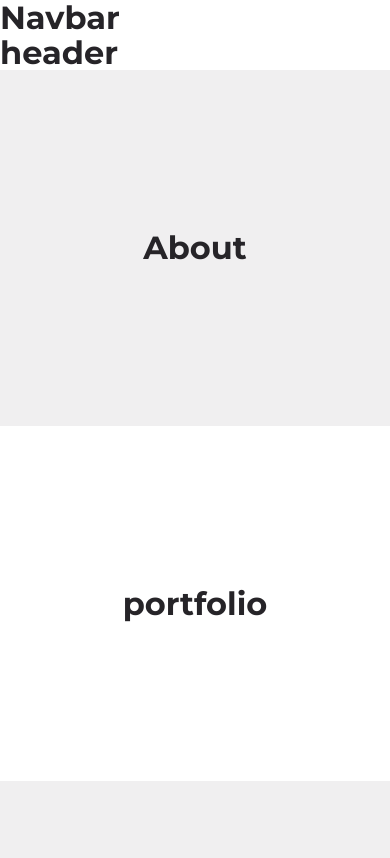
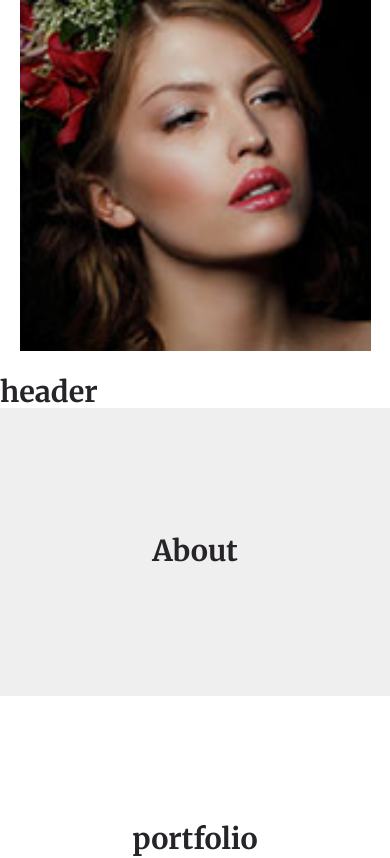
Before and after one commit to Anurag41682/Portfolio_2.0, a React (Vite) app: page / in a window 390 px wide. Shown: the top 858 px of the page. Built offline with nearby package versions, Linux system fonts and the light colour scheme.

Commit message:
added mediaQuery and custom.d.ts

```diff
--- a/index.html
+++ b/index.html
@@ -4,7 +4,7 @@
     <meta charset="UTF-8" />
     <link rel="icon" type="image/svg+xml" href="/vite.svg" />
     <link
-      href="https://fonts.googleapis.com/css2?family=Montserrat:ital,wght@0,100..900;1,100..900&display=swap"
+      href="https://fonts.googleapis.com/css2?family=Merriweather:ital,wght@0,300;0,400;0,700;0,900;1,300;1,400;1,700;1,900&display=swap"
       rel="stylesheet"
     />
     <meta name="viewport" content="width=device-width, initial-scale=1.0" />
--- a/src/index.css
+++ b/src/index.css
@@ -35,7 +35,7 @@ html {
 }
 
 body {
-  font-family: "Montserrat", sans-serif;
+  font-family: "Merriweather", serif;
   line-height: 1.6;
   font-size: 0.9rem;
 }
@@ -146,10 +146,12 @@ img {
   background: transparent;
   border-color: var(--color-white);
 }
+
 .btn-primary {
   background-color: var(--color-primary);
   color: white; /*text color always white*/
 }
+
 .btn-primary:hover {
   background-color: transparent;
   border-color: var(--color-primary);
@@ -159,3 +161,54 @@ img {
 .btn-sm {
   padding: 0.5rem 1.2rem;
 }
+
+/* Tablets */
+@media screen and (max-width: 1024px) {
+  body {
+    font-size: 1rem;
+  }
+
+  .container {
+    width: var(--container-width-md);
+  }
+
+  section {
+    padding: 8rem 0;
+  }
+
+  section > p {
+    width: 72%;
+    margin-bottom: 3rem;
+  }
+
+  h1 {
+    font-size: 2rem;
+  }
+}
+
+/* Phones */
+@media screen and (max-width: 600px) {
+  h1 {
+    font-size: 2.4rem;
+  }
+
+  h2 {
+    font-size: 1.8rem;
+  }
+
+  h3 {
+    font-size: 1.4rem;
+  }
+
+  h4 {
+    font-size: 1rem;
+  }
+
+  .btn {
+    padding: 0.6rem 1.5rem;
+  }
+
+  section > p {
+    width: var(--container-width-md);
+  }
+}
--- a/src/section/navbar/Navbar.tsx
+++ b/src/section/navbar/Navbar.tsx
@@ -1,8 +1,15 @@
+import Logo from "../../assets/logo.jpg";
 import "./navbar.css";
 const Navbar = () => {
   return (
     <nav>
-      <h2>Navbar</h2>
+      <div className="container nav_container">
+        <a>
+          <img src={Logo} alt="Logo" />
+        </a>
+        <ul className="nav_menu"></ul>
+        <button></button>
+      </div>
     </nav>
   );
 };
```
Also changed, not shown: src/custom.d.ts (added, +19 -0 lines), src/section/navbar/data.ts (added).
